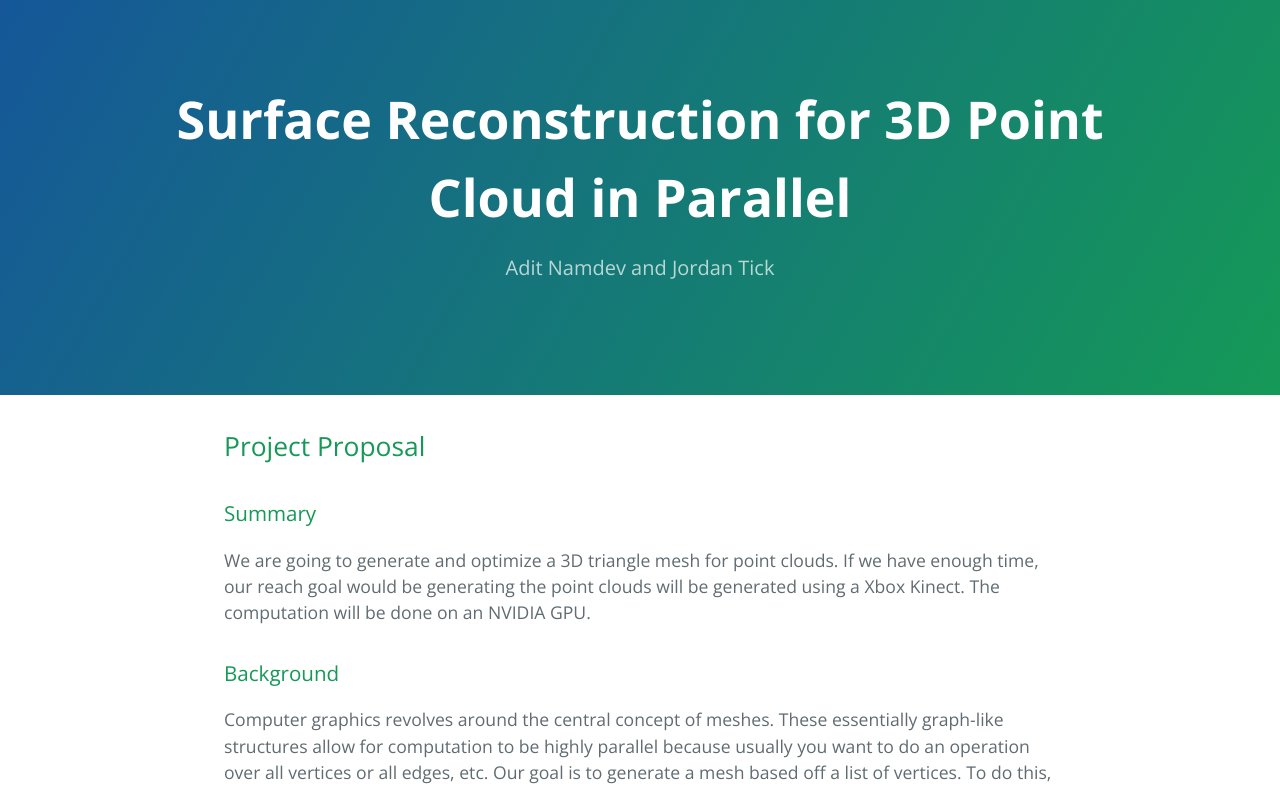
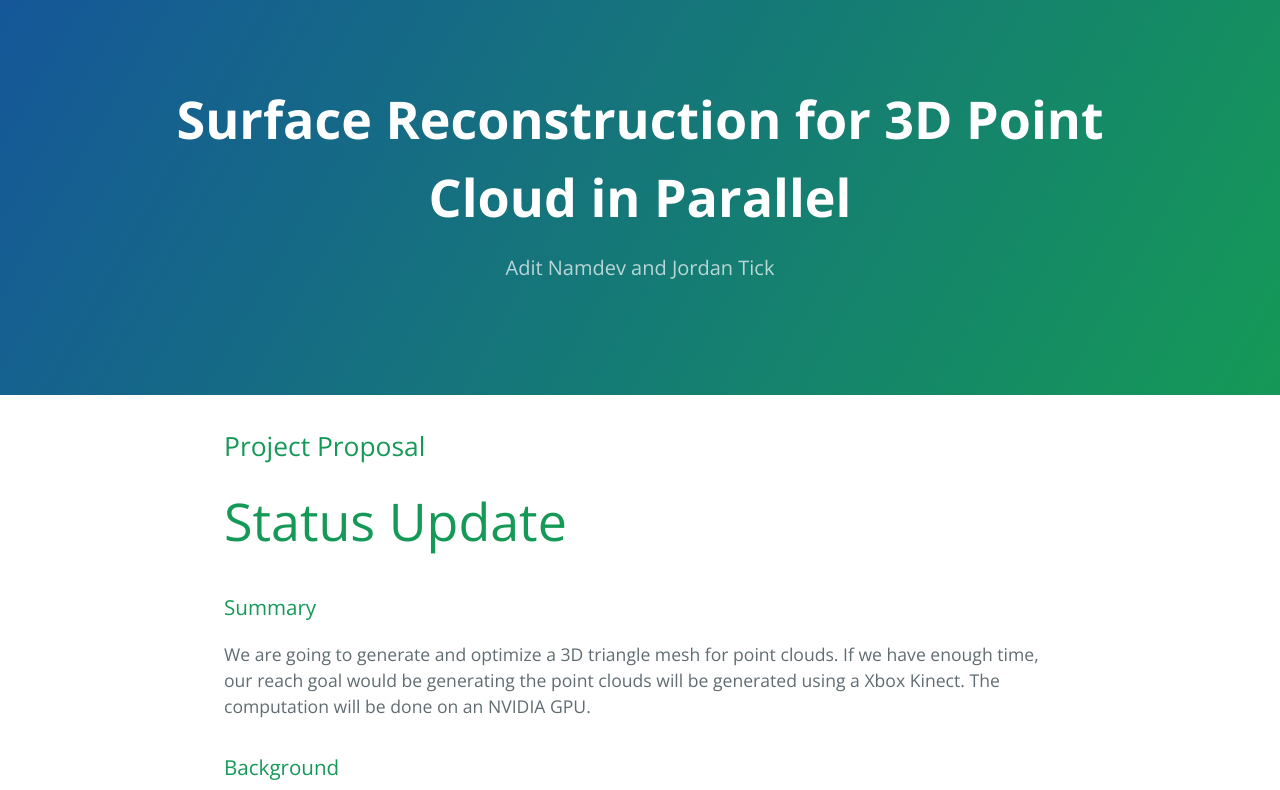
Before and after one commit to aditn/aditn.github.io, a plain HTML site: page index.html in a window 1280 px wide. Shown: the top 790 px of the page. Drawn offline with nearby package versions, Linux system fonts and the light colour scheme.

Commit message:
Update index.html

```diff
--- a/index.html
+++ b/index.html
@@ -18,8 +18,9 @@
     <section class="main-content">
       <h2>
 <a id="project-proposal" class="anchor" href="#project-proposal" aria-hidden="true"><span aria-hidden="true" class="octicon octicon-link"></span></a>Project Proposal</h2>
+<a href="https://aditn.github.io/statusUpdate.html"><h1 class="project-name">Status Update</h1></a>
+<h3>
 
-<h3>
 <a id="summary" class="anchor" href="#summary" aria-hidden="true"><span aria-hidden="true" class="octicon octicon-link"></span></a>Summary</h3>
 
 <p>We are going to generate and optimize a 3D triangle mesh for point clouds. If we have enough time, our reach goal would be generating the point clouds will be generated using a Xbox Kinect. The computation will be done on an NVIDIA GPU.</p>
```
